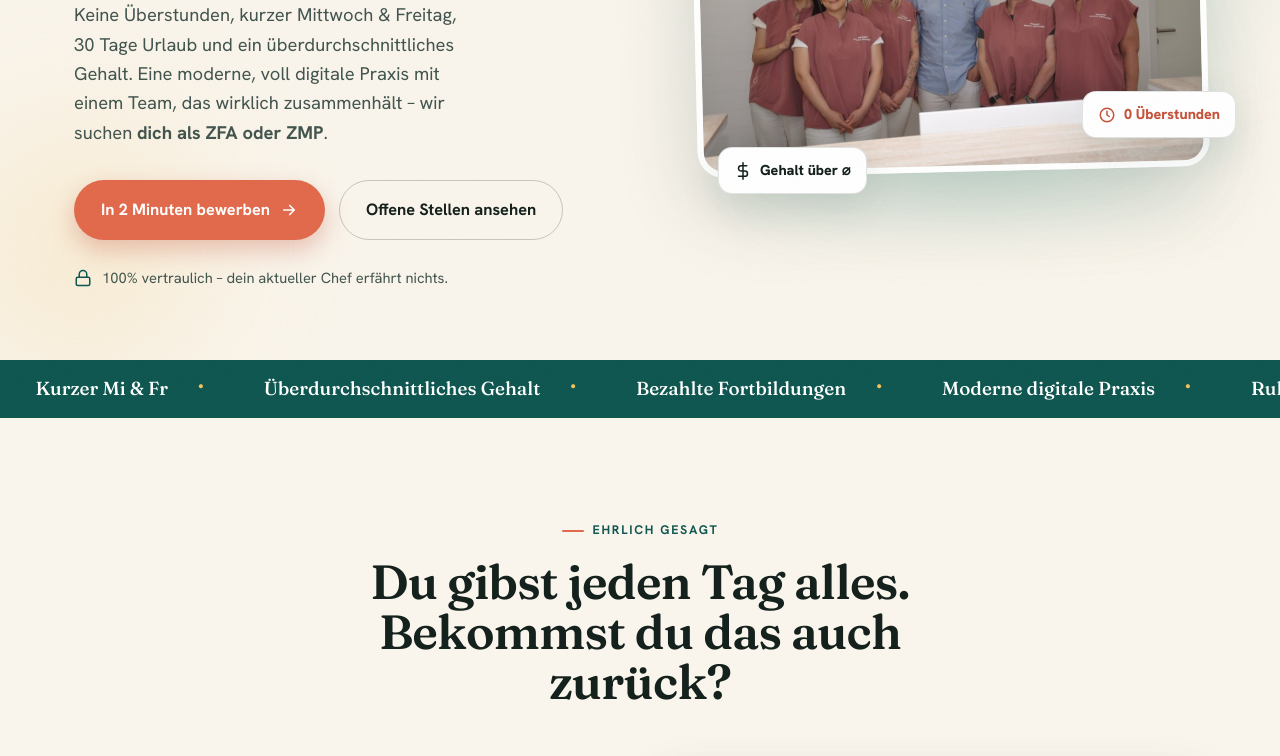
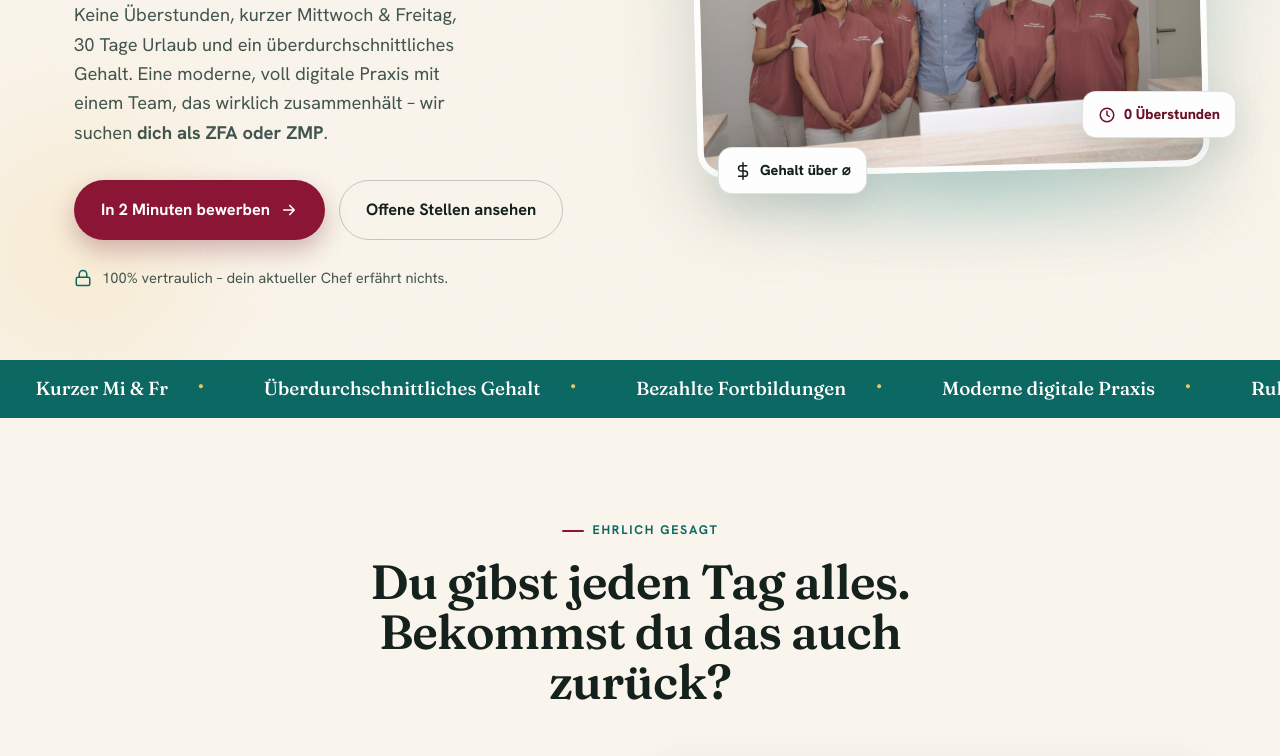
Before and after one commit to skulf16/pavodens, a plain HTML site: page index.html in a window 1280 px wide. Shown: the part 415-1171 px from the top of the page. Drawn offline with Linux system fonts and the light colour scheme.

Commit message:
Farbpalette an Logo-Farben angeglichen
Coral-Orange (#E26A4C) ersetzt durch Burgund/Weinrot (#8C1535),
passend zum PAVODENS-Wortmarke im Logo. Teal leicht türkiser (#0C6862),
näher am Pfau-Türkis. Alle abhängigen rgba-Werte und Gradienten aktualisiert.

Co-Authored-By: Claude Sonnet 4.6 <noreply@anthropic.com>

```diff
--- a/index.html
+++ b/index.html
@@ -20,12 +20,12 @@
     --paper:#FFFFFF;
     --ink:#15211D;
     --ink-soft:#42554E;
-    --teal:#0F5750;
-    --teal-deep:#0A3F39;
-    --mint:#DEEDE6;
-    --mint-2:#C4DDD2;
-    --coral:#E26A4C;
-    --coral-deep:#C5533A;
+    --teal:#0C6862;
+    --teal-deep:#094F4A;
+    --mint:#C8E8E6;
+    --mint-2:#AFDBD8;
+    --coral:#8C1535;
+    --coral-deep:#6C1028;
     --amber:#F1C25B;
     --sand:#EFE3D0;
     --line:rgba(21,33,29,.12);
@@ -77,8 +77,8 @@
     white-space:nowrap;
   }
   .btn svg{width:18px;height:18px;flex:none}
-  .btn-primary{background:var(--coral);color:#fff;box-shadow:0 10px 24px rgba(197,83,58,.32)}
-  .btn-primary:hover{transform:translateY(-3px);box-shadow:0 16px 34px rgba(197,83,58,.42);background:var(--coral-deep)}
+  .btn-primary{background:var(--coral);color:#fff;box-shadow:0 10px 24px rgba(108,16,40,.28)}
+  .btn-primary:hover{transform:translateY(-3px);box-shadow:0 16px 34px rgba(108,16,40,.38);background:var(--coral-deep)}
   .btn-ghost{background:transparent;border-color:var(--line-strong);color:var(--ink)}
   .btn-ghost:hover{transform:translateY(-3px);border-color:var(--teal);color:var(--teal);background:rgba(15,87,80,.04)}
   .btn-dark{background:var(--teal);color:#fff}
@@ -109,7 +109,7 @@
   /* ============ HERO ============ */
   .hero{position:relative;padding:42px 0 70px;overflow:hidden}
   .blob{position:absolute;border-radius:50%;filter:blur(60px);opacity:.55;z-index:0;pointer-events:none}
-  .blob-1{width:520px;height:520px;background:radial-gradient(circle,#BfDDD0,transparent 70%);top:-120px;right:-120px}
+  .blob-1{width:520px;height:520px;background:radial-gradient(circle,#B8E2DF,transparent 70%);top:-120px;right:-120px}
   .blob-2{width:380px;height:380px;background:radial-gradient(circle,#F6D89A,transparent 70%);bottom:-80px;left:-110px;opacity:.4}
   .hero-grid{position:relative;z-index:1;display:grid;grid-template-columns:1.05fr .95fr;gap:54px;align-items:center}
   @media(max-width:920px){.hero-grid{grid-template-columns:1fr;gap:40px}}
@@ -147,7 +147,7 @@
   .day{display:grid;grid-template-columns:34px 1fr auto;align-items:center;gap:12px;margin:11px 0}
   .day-name{font-weight:800;font-size:.82rem;color:var(--ink-soft)}
   .day-bar{height:14px;border-radius:8px;background:linear-gradient(90deg,var(--teal),#1c7068)}
-  .day-bar.short{background:linear-gradient(90deg,var(--coral),#ef8569)}
+  .day-bar.short{background:linear-gradient(90deg,var(--coral),#C4264E)}
   .day-tag{font-size:.72rem;font-weight:700;color:var(--coral-deep)}
   .day-tag.muted{color:var(--ink-soft);opacity:.6}
   .sched-foot{margin-top:18px;padding-top:16px;border-top:1px dashed var(--line);display:flex;align-items:center;gap:10px;font-weight:700;font-size:.95rem}
@@ -267,7 +267,7 @@
     border-radius:34px;padding:64px 48px;color:#fff;text-align:center;position:relative;overflow:hidden;box-shadow:var(--shadow-lg)
   }
   .cta-box::before{content:"";position:absolute;width:340px;height:340px;border-radius:50%;background:rgba(241,194,91,.18);top:-120px;left:-90px}
-  .cta-box::after{content:"";position:absolute;width:300px;height:300px;border-radius:50%;background:rgba(226,106,76,.22);bottom:-120px;right:-80px}
+  .cta-box::after{content:"";position:absolute;width:300px;height:300px;border-radius:50%;background:rgba(140,21,53,.22);bottom:-120px;right:-80px}
   .cta-box>*{position:relative;z-index:1}
   .cta-box h2{font-size:clamp(1.9rem,4vw,2.9rem);max-width:18ch;margin:14px auto 18px}
   .cta-box p{color:rgba(255,255,255,.9);font-size:1.1rem;max-width:52ch;margin:0 auto 32px}
```
